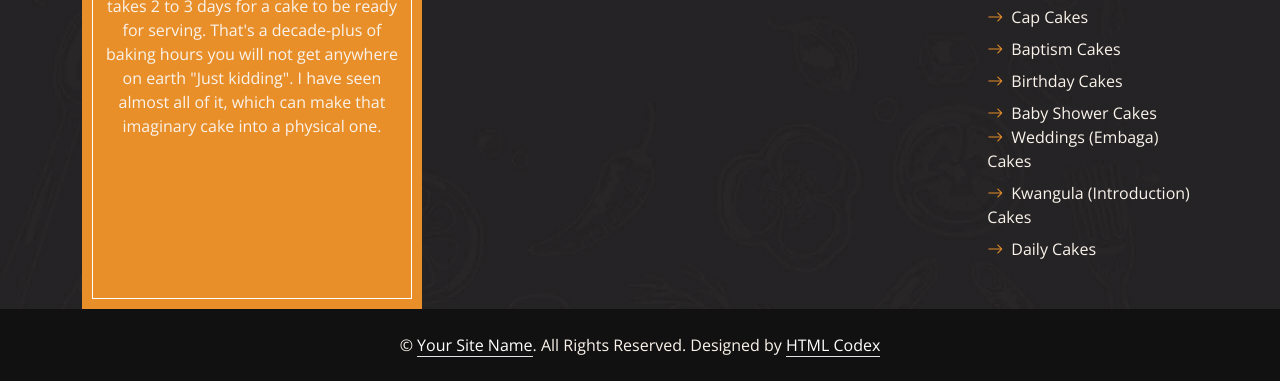
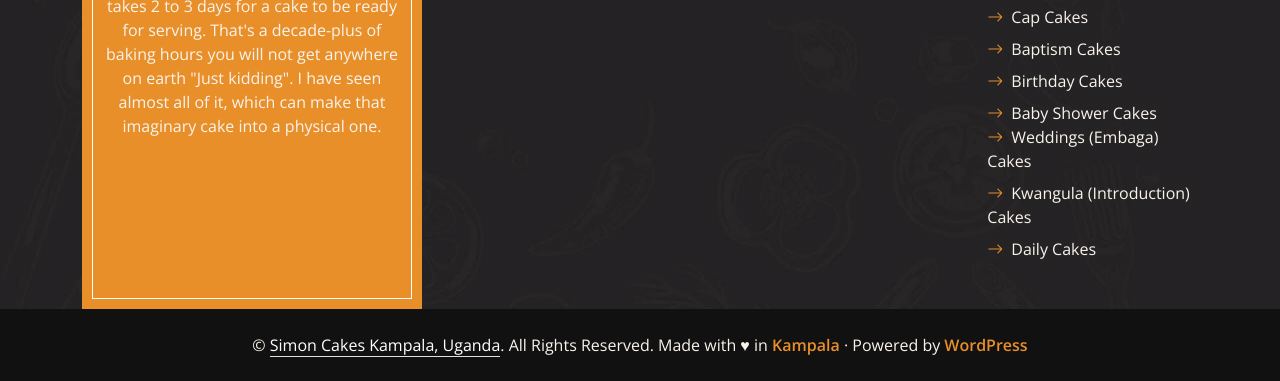
Before and after one commit to simoncakesuganda/simoncakeskampala, a plain HTML site: page testimonial.html in a window 1280 px wide. Shown: the part 1448-1829 px from the top of the page. Drawn offline with nearby package versions, Linux system fonts and the light colour scheme.

Commit message:
Update testimonial.html

```diff
--- a/testimonial.html
+++ b/testimonial.html
@@ -232,10 +232,9 @@
     </div>
     <div class="container-fluid text-secondary py-4" style="background: #111111;">
         <div class="container text-center">
-            <p class="mb-0">&copy; <a class="text-white border-bottom" href="#">Your Site Name</a>. All Rights Reserved.
+            <p class="mb-0">&copy; <a class="text-white border-bottom" href="#">Simon Cakes Kampala, Uganda</a>. All Rights Reserved.
 
-			<!--/*** This template is free as long as you keep the footer author’s credit link/attribution link/backlink. If you'd like to use the template without the footer author’s credit link/attribution link/backlink, you can purchase the Credit Removal License from "https://htmlcodex.com/credit-removal". Thank you for your support. ***/-->
-			Designed by <a class="text-white border-bottom" href="https://htmlcodex.com">HTML Codex</a></p>
+            Made with <span class="heart">♥</span> in <a href="https://isazeni.com" target="blank" rel="”nofollow”"><strong>Kampala</strong></a> · Powered by <a href="https://isazeni.com" target="blank" rel="”nofollow”"><strong>WordPress</strong></a></p>
         </div>
     </div>
     <!-- Footer End -->
```
